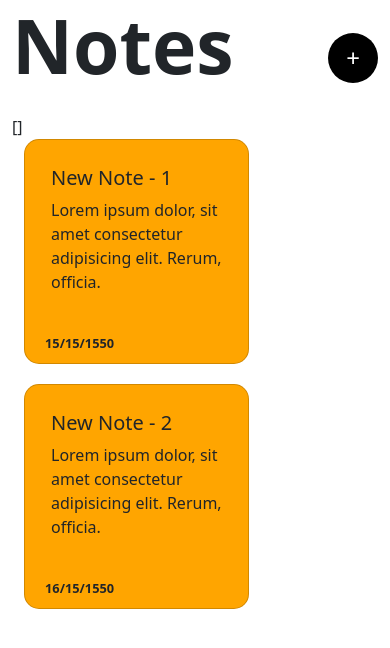
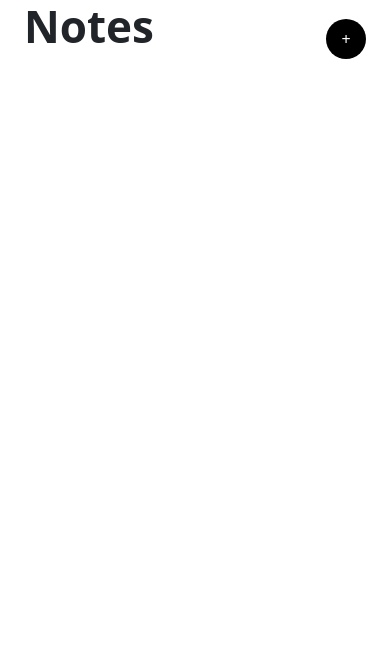
Before and after one commit to HRIDOY-BUZZ/Vue_Notes, a Vue app: page / in a window 390 px wide. Shown: the top 648 px of the page. Built offline with nearby package versions, Linux system fonts and the light colour scheme.

Commit message:
note add and show done

```diff
--- a/src/App.vue
+++ b/src/App.vue
@@ -16,12 +16,14 @@
       date: new Date(),
       color: getRandomColor()
     })
+    noteTitle.value = "";
+    noteBody.value = "";
   }
 </script>
 <template>
   <main>
     <div class="container">
-      <header>
+      <header class="container">
         <h1>Notes</h1>
         <button type="button" class="add" data-bs-toggle="modal" data-bs-target="#addModal">+</button>
         <!-- MODAL -->
@@ -51,107 +53,17 @@
         </div>
         <!-- MODAL END -->
       </header>
-      {{ notes }}
       <div class="container cards-container">
-        <button class="card">
+        <button v-for="note in notes" class="card" :style="{backgroundColor: note.color}">
           <div class="card-body">
-            <h5 class="card-title">New Note - 1</h5>
-            <p class="main-text">Lorem ipsum dolor, sit amet consectetur adipisicing elit. Rerum, officia.</p>
+            <h5 class="card-title">{{ note.title }}</h5>
+            <p class="main-text">{{ note.body }}</p>
           </div>
           <div class="card-footer">
-            <p class="date">15/15/1550</p>
-          </div>
-        </button>
-        <button class="card">
-          <div class="card-body">
-            <h5 class="card-title">New Note - 2</h5>
-            <p class="main-text">Lorem ipsum dolor, sit amet consectetur adipisicing elit. Rerum, officia.</p>
-          </div>
-          <div class="card-footer">
-            <p class="date">16/15/1550</p>
+            <p class="date">{{ note.date.toLocaleDateString("en-Us") }}</p>
           </div>
         </button>
       </div>
     </div>
   </main>
 </template>
-
-<style scoped>
-  main{
-    height: 100vh;
-    width: 100vw;
-  }
-
-  header{
-    display: flex;
-    justify-content: space-between;
-    align-items: center;
-  }
-
-  h1{
-    font-weight: bold;
-    margin-bottom: 25px;
-    font-size: 75px;
-  }
-
-  button.add{
-    border: none;
-    border-radius: 100%;
-    background-color: black;
-    color: white;
-    width: 50px;
-    height: 50px;
-    padding: 10px;
-    cursor: pointer;
-    font-size: 1.5rem;
-    line-height: 0;
-  }
-  /* MODAL */
-  .modal-header{
-    padding: 10px;
-  }
-  .modal-header h1{
-    margin-bottom: 0;
-  }
-
-  .modal-footer{
-    justify-content: space-between;
-    padding: 10px;
-  }
-
-  .modal-footer button{
-    font-size: 0.8rem;
-    margin: 0;
-  }
-  /* MODAL END */
-  /* CARD */
-  .cards-container{
-    display: flex;
-    flex-wrap: wrap;
-  }
-
-  .cards-container a{
-    text-decoration: none;
-  }
-  .card{
-    width: 225px;
-    height: 225px;
-    background-color: orange;
-    padding: 10px;
-    border-radius: 15px;
-    margin-right: 20px;
-    margin-bottom: 20px;
-    text-align: start;
-  }
-
-  .card .card-footer{
-    font-size: 0.8rem;
-    font-weight: bold;
-    border-top: unset;
-    background-color: unset;
-    text-align: start;
-    padding-left: 10px;
-  }
-  /* CARD END */
-
-</style>
--- a/src/style.css
+++ b/src/style.css
@@ -0,0 +1,114 @@
+main{
+    height: 100vh;
+    width: 100vw;
+}
+
+header{
+    display: flex;
+    justify-content: space-between;
+    align-items: center;
+}
+
+header h1{
+    font-weight: bold;
+    margin-bottom: 25px;
+    font-size: 75px;
+}
+
+button.add{
+    border: none;
+    border-radius: 100%;
+    background-color: black;
+    color: white;
+    width: 50px;
+    height: 50px;
+    padding: 10px;
+    cursor: pointer;
+    font-size: 1.5rem;
+    line-height: 0;
+}
+
+@media only screen and (max-width: 767px) {
+    header h1{
+        font-size: 44px;
+    }
+
+    button.add{
+        width: 40px;
+        height: 40px;
+        font-size: 1rem;
+    }
+}
+  /* MODAL */
+.modal-header{
+    padding: 10px;
+}
+
+.modal-header h1{
+    margin-bottom: 0;
+}
+
+.modal-footer{
+    justify-content: space-between;
+    padding: 10px;
+}
+
+.modal-footer button{
+    font-size: 0.8rem;
+    margin: 0;
+}
+  /* MODAL END */
+
+  /* CARD */
+.cards-container{
+    display: flex;
+    flex-wrap: wrap;
+}
+
+.cards-container a{
+    text-decoration: none;
+}
+.card{
+    width: 225px;
+    min-height: 225px;
+    padding: 10px;
+    border-radius: 15px;
+    margin-right: 20px;
+    margin-bottom: 20px;
+    text-align: start;
+}
+
+.card .card-footer{
+    font-size: 0.8rem;
+    font-weight: bold;
+    border-top: unset;
+    background-color: unset;
+    text-align: start;
+    padding-left: 10px;
+}
+
+@media only screen and (max-width: 767px) {
+    .card {
+        width: 150px;
+        min-height: 150px;
+    }
+
+    .card p{
+        font-size: 0.8rem;
+    }
+
+    .card h5{
+        font-size: 1rem;
+    }
+    .card .card-footer p{
+        font-size: 0.7rem;
+    }
+}
+
+@media only screen and (max-width: 389px) {
+    .card {
+        width: 130px;
+        min-height: 130px;
+    }
+}
+  /* CARD END */
```
